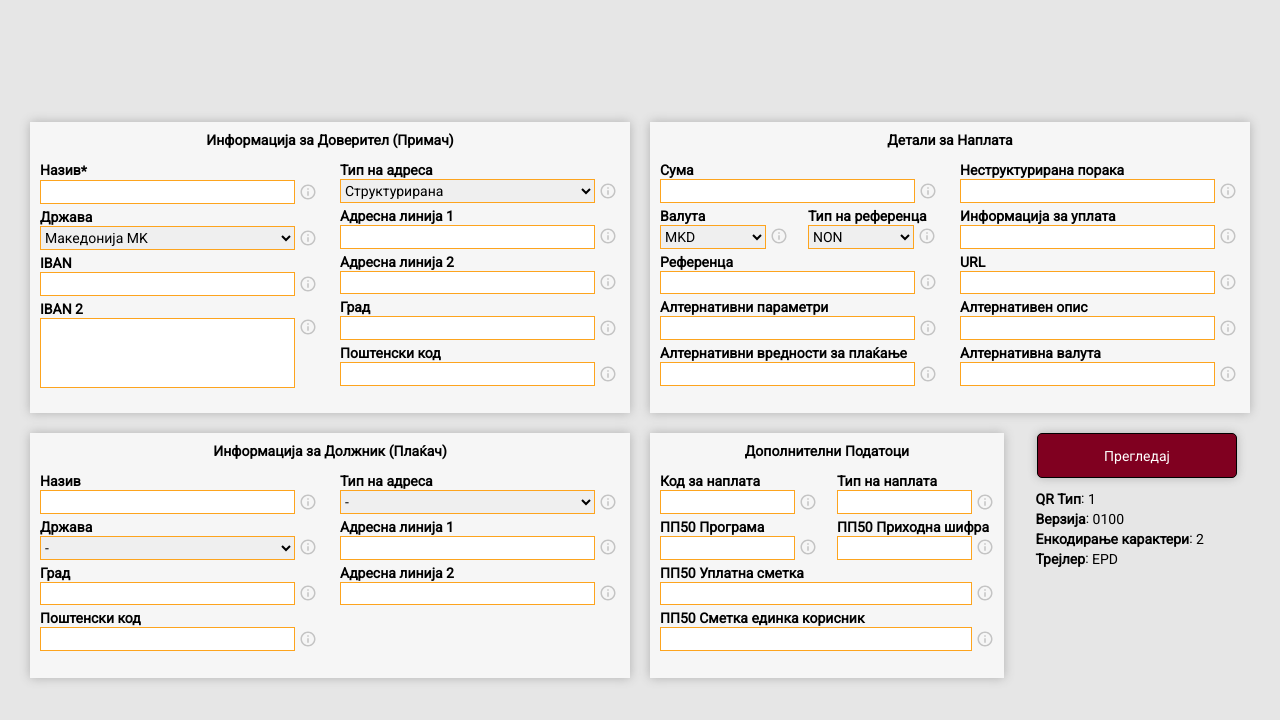
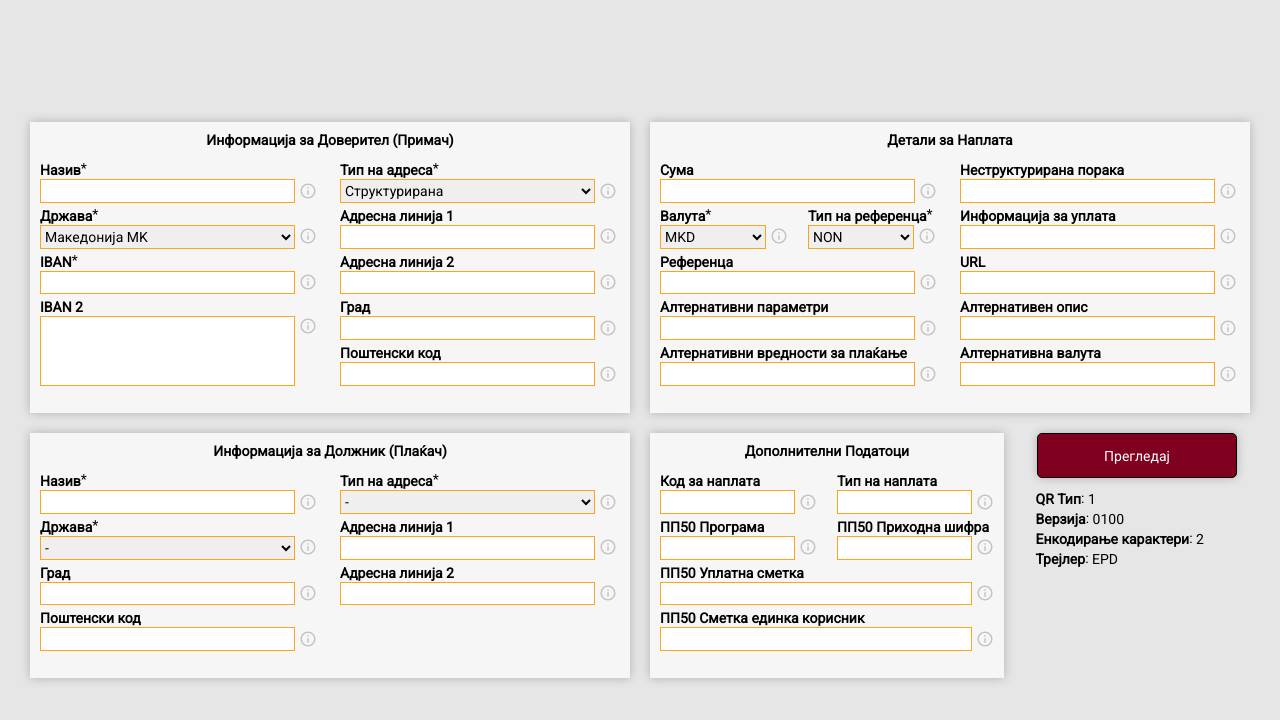
Before and after one commit to KostaIvanovskiFIKT/Diplomska-MKQR, a plain HTML site: page index.html in a window 1280 px wide. Drawn offline with Linux system fonts and the light colour scheme.

Commit message:
Added some styling

```diff
--- a/index.html
+++ b/index.html
@@ -37,7 +37,7 @@
           <div class="creditor-title-container"><h2 class="title">Информација за Доверител (Примач)</h2></div>
           <div class="creditor-fields-container">
             <div>
-              <label for="creditorName">Назив<span>*</span></label>
+              <div class="display-label"><label for="creditorName">Назив</label><span>*</span></div>
               <input id="creditorName" class="input-style" type="text" maxlength="70" required /><span class="info test"
                 ><span class="tooltip test2">
                   Име на доверителот на кој што припаѓа акаунтот (сметката) <br /><br />
@@ -47,7 +47,7 @@
               /></span>
             </div>
             <div>
-              <label for="creditorCountry">Држава</label>
+              <div class="display-label"><label for="creditorCountry">Држава</label><span>*</span></div>
               <select id="creditorCountry" class="input-style-select" type="text">
                 <option value="MK">Македонија MK</option></select
               ><span class="info"
@@ -55,7 +55,7 @@
               /></span>
             </div>
             <div>
-              <label for="creditorAccount">IBAN</label>
+              <div class="display-label"><label for="creditorAccount">IBAN</label><span>*</span></div>
               <input id="creditorAccount" class="input-style" type="text" required /><span class="info"
                 ><span class="tooltip"
                   >IBAN (International Bank Account Number) на доверителот <br /><br />
@@ -74,7 +74,7 @@
               /></span>
             </div>
             <div>
-              <label for="creditorAdressType">Тип на адреса</label>
+              <div class="display-label"><label for="creditorAdressType">Тип на адреса</label><span>*</span></div>
               <select id="creditorAdressType" class="input-style-select" type="text">
                 <option value="S">Структурирана</option>
                 <option value="K">Комбинирана</option></select
@@ -129,17 +129,17 @@
           <div class="debtor-title-container"><h2 class="title">Информација за Должник (Плаќач)</h2></div>
           <div class="debtor-fields-container">
             <div>
-              <label for="debtorName">Назив</label>
+              <div class="display-label"><label for="debtorName">Назив</label><span>*</span></div>
               <input id="debtorName" class="input-style" type="text" maxlength="70" /><span class="info"
                 ><span class="tooltip"
-                  >Име на должникот на кој што припаѓа акаунтот(сметката) <br /><br />
+                  >Име на должникот на кој што припаѓа акаунтот (сметката) <br /><br />
                   Може да биде име и презиме на личност или може да биде име на компанија <br /><br />
-                  Максимум 70 карактери, алфанумерчки</span
+                  Максимум 70 карактери, алфанумерчки <br /><br />Задолжително</span
                 ><img class="info-icon" src="./assets/info_black_18dp.svg" alt="info icon"
               /></span>
             </div>
             <div>
-              <label for="debtorCountry">Држава</label>
+              <div class="display-label"><label for="debtorCountry">Држава</label><span>*</span></div>
               <select id="debtorCountry" class="input-style-select" type="text">
                 <option value="">-</option>
                 <option value="MK">Македонија МК</option></select
@@ -160,7 +160,7 @@
               /></span>
             </div>
             <div>
-              <label for="debtorAdressType">Тип на адреса</label>
+              <div class="display-label"><label for="debtorAdressType">Тип на адреса</label><span>*</span></div>
               <select id="debtorAdressType" class="input-style-select" type="text">
                 <option value="">-</option>
                 <option value="S">Структурирана</option>
@@ -216,7 +216,7 @@
             </div>
             <div class="fields-group">
               <div>
-                <label for="paymentCurrency">Валута</label>
+                <div class="display-label"><label for="paymentCurrency">Валута</label><span>*</span></div>
                 <select id="paymentCurrency" class="input-style-select" type="text">
                   <option value="MKD">MKD</option>
                   <option value="EUR">EUR</option></select
@@ -225,7 +225,7 @@
                 /></span>
               </div>
               <div>
-                <label for="paymentType">Тип на референца</label>
+                <div class="display-label"><label for="paymentType">Тип на референца</label><span>*</span></div>
                 <select id="paymentType" class="input-style-select" type="text">
                   <option value="NON">NON</option>
                   <option value="QRR">QRR</option>
--- a/styles.css
+++ b/styles.css
@@ -161,6 +161,12 @@ label {
   display: block;
   margin: 5px 0 1px 10px;
   font-weight: bold;
+}
+
+.display-label {
+  display: flex;
+  justify-content: flex-start;
+  align-items: center;
 }
 
 .title {
```
